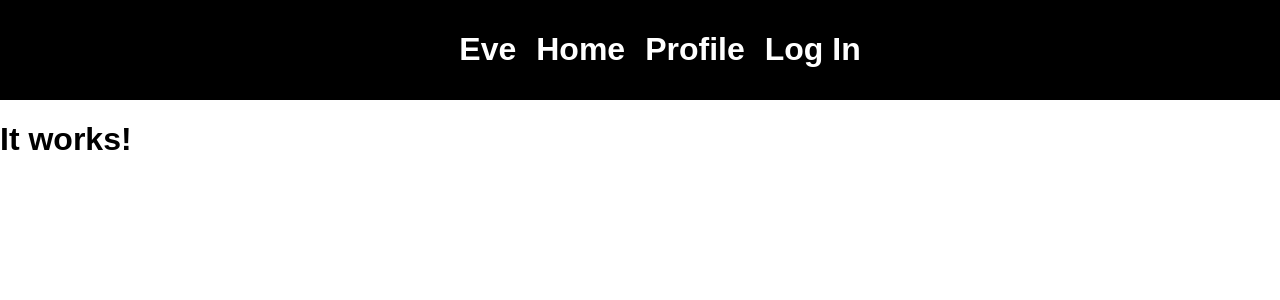
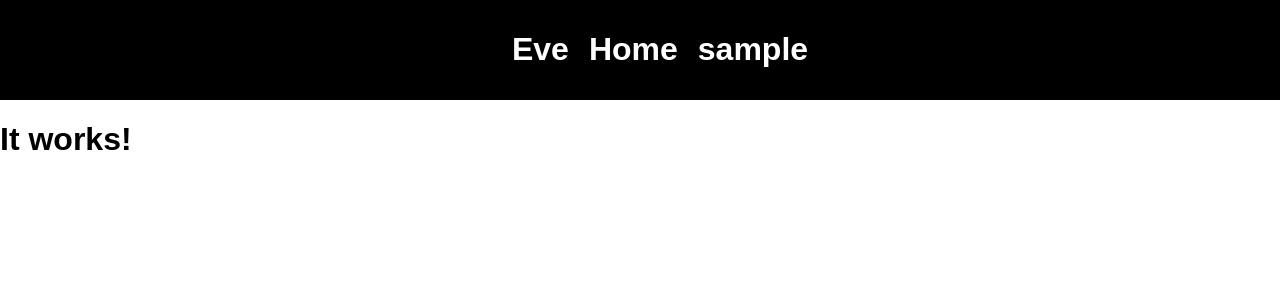
Before and after one commit to yoyoplayer12/development4, a PHP site: page /php/index.php in a window 1280 px wide. Shown: the top 300 px of the page. Run offline with PHP 8.4, Linux system fonts and the light colour scheme; the visitor is signed in with stand-in values (Sample User, id 1).

Commit message:
update: did some php on navbar

```diff
--- a/nav.php
+++ b/nav.php
@@ -2,7 +2,10 @@
     <ul class="navbar">
         <li><h1>Eve</h1></li>
         <li><a href="index.php"><h1>Home</h1></a></li>
-        <li><a href="profile.php"><h1>Profile</h1></a></li>
+        <?php if(isset($_SESSION["loggedin"])):?>
+        <li><a href="profile.php"><h1><?php echo $_SESSION['username']; ?></h1></a></li>
+        <?php else:?>
         <li><a href="login.php"><h1>Log In</h1></a></li>
+        <?php endif;?>
     </ul>
 </nav>
```
